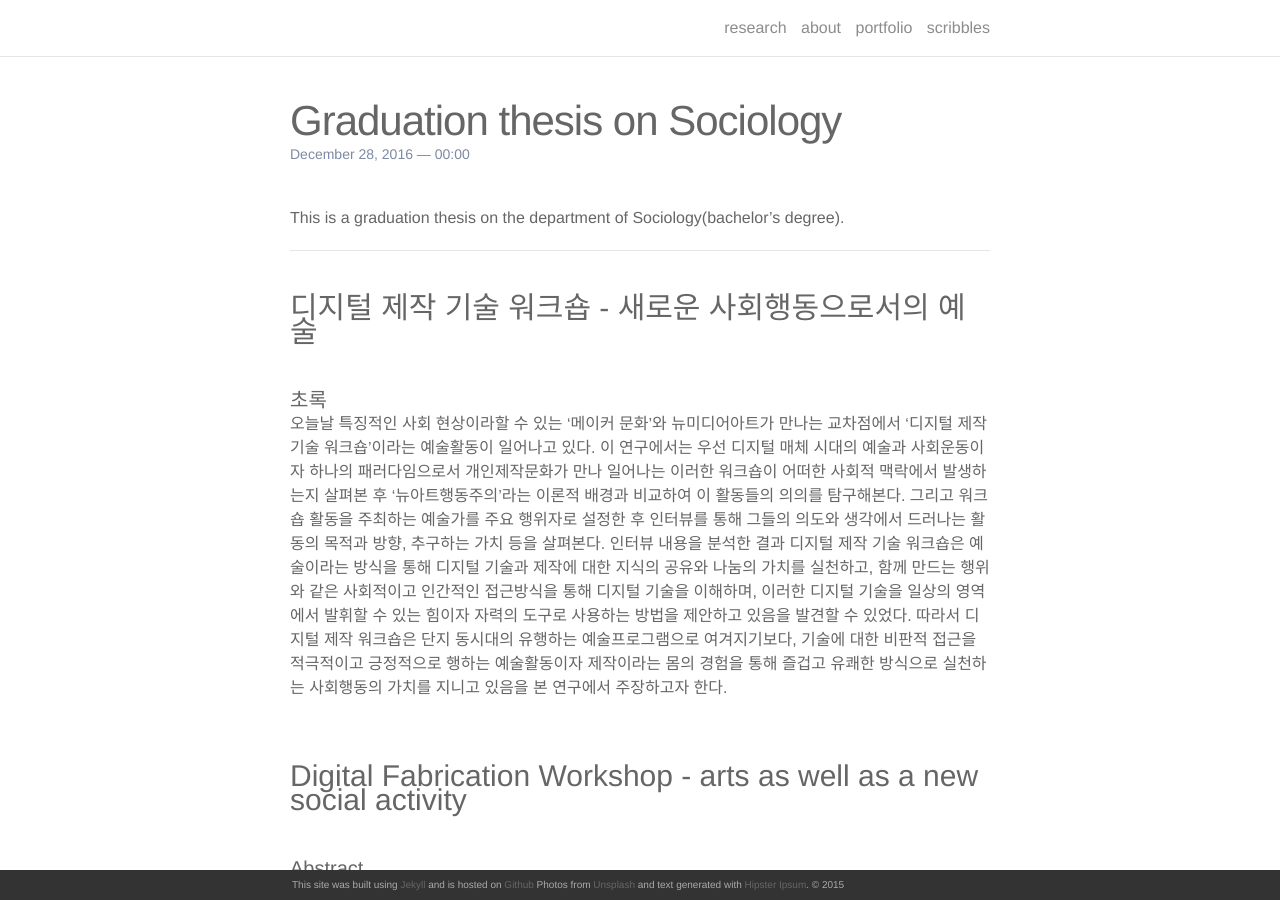
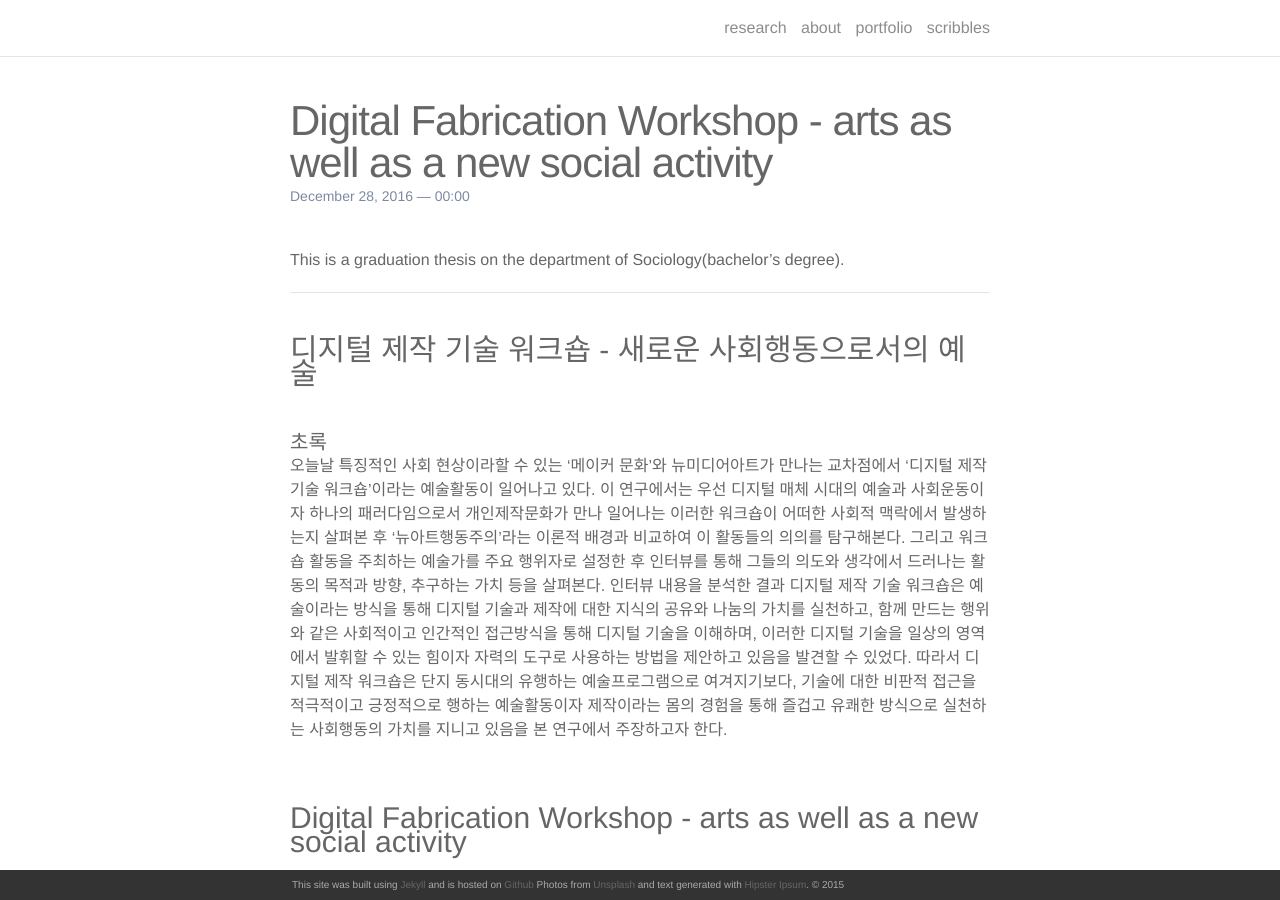
Before and after one commit to lucid2713/lucid2713.github.io, a Jekyll site: the page built from _posts/2016-12-28-thesisSociology.markdown, in a window 1280 px wide and 900 px high. Built offline with Jekyll 4.4.1, drawn with Linux system fonts in a browser that asks for light colours; nearby versions of some CDN libraries.

Commit message:
research name edit

```diff
--- a/_posts/2016-06-30-projectISC.markdown
+++ b/_posts/2016-06-30-projectISC.markdown
@@ -1,13 +1,12 @@
 ---
 layout: post
-title: Graduation project on ISC
+title: Smart shopping bag and cart (Design planning for IoT)
 date: 2016-06-30 00:00:00
-description: Smart shopping bag and cart (Design planning for IoT)
+description: Graduation project on ISC
 ---
 This is a graduation project on the department of Information Science and Culture(bachelor's degree). <br/>
 I and another colleague together had researched and designed "smart shopping cart and smart shopping bag" as a theme for IoT related to shopping. <br/>
 This project had proceeded in the academic-industrial collaboration program, partnered with <a href="https://www.ldcc.co.kr/en/index.asp" target="blank">'Lotte data communication'</a>.
-
 
 
 
--- a/_posts/2016-12-28-thesisSociology.markdown
+++ b/_posts/2016-12-28-thesisSociology.markdown
@@ -1,8 +1,8 @@
 ---
 layout: post
-title:  Graduation thesis on Sociology
+title:  Digital Fabrication Workshop - arts as well as a new social activity
 date:   2016-12-28 00:00:00
-description: Digital Fabrication Workshop - arts as well as a new social activity
+description: Graduation thesis on Sociology
 ---
 This is a graduation thesis on the department of Sociology(bachelor's degree).
 
```
